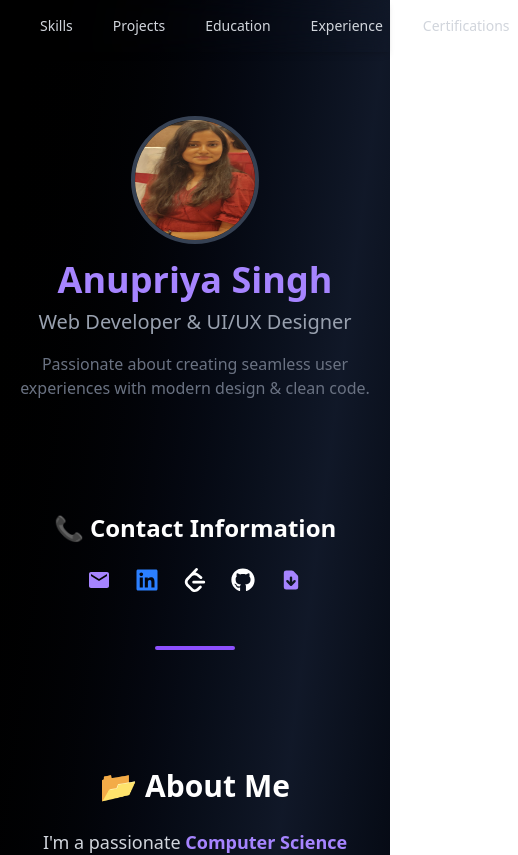
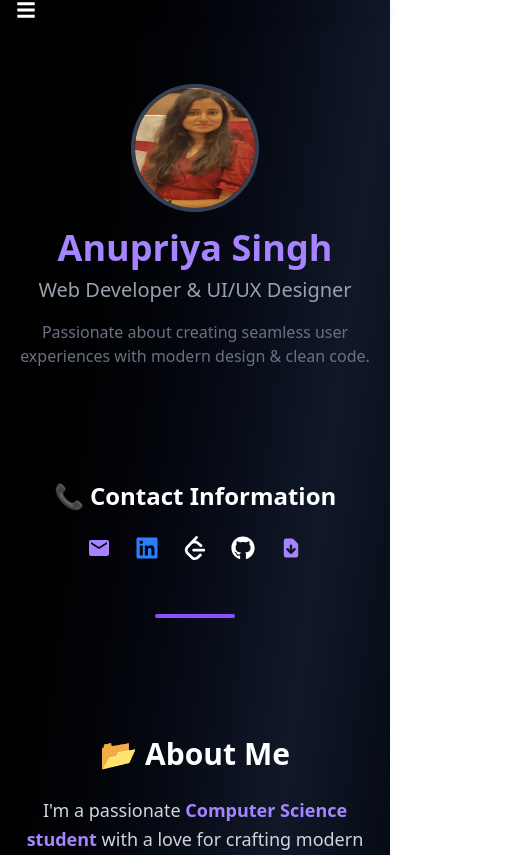
Before and after one commit to anupriya2004/Portfolio, a React (Vite) app: page / in a window 390 px wide. Shown: the top 855 px of the page, 518 px wide, since content can reach past the window. Built offline with nearby package versions, Linux system fonts and the light colour scheme.

Commit message:
made the navbar responsive

```diff
--- a/src/components/Navbar.jsx
+++ b/src/components/Navbar.jsx
@@ -1,4 +1,5 @@
 import React, { useState, useEffect } from "react";
+import { FaBars, FaTimes } from "react-icons/fa";
 
 const sections = [
   { name: "Home", id: "home" },
@@ -12,6 +13,7 @@ const sections = [
 
 export default function Navbar() {
   const [active, setActive] = useState("home");
+  const [isOpen, setIsOpen] = useState(false);
 
   useEffect(() => {
     const handleScroll = () => {
@@ -25,9 +27,14 @@ export default function Navbar() {
     return () => window.removeEventListener("scroll", handleScroll);
   }, []);
 
+  const toggleMenu = () => setIsOpen(!isOpen);
+  const closeMenu = () => setIsOpen(false);
+
   return (
     <nav className="sticky top-0 z-50 bg-transparent backdrop-blur-md shadow-md">
-      <ul className="flex justify-center gap-6 p-4 text-sm md:text-base text-gray-300">
+      <div className="max-w-6xl mx-auto px-4 flex flex-col items-center">
+        {/* Desktop Nav */}
+        <ul className="hidden md:flex gap-6 text-sm md:text-base text-gray-300 justify-center mt-5 mb-5">
           {sections.map((sec) => (
             <li key={sec.id}>
               <a
@@ -43,6 +50,38 @@ export default function Navbar() {
             </li>
           ))}
         </ul>
+
+        {/* Mobile Toggle Button */}
+        <div className="md:hidden flex left w-full ">
+          <button
+            className="text-white text-xl focus:outline-none cursor-pointer hover:text-violet-400"
+            onClick={toggleMenu}
+          >
+            {isOpen ? <FaTimes /> : <FaBars />}
+          </button>
+        </div>
+
+        {/* Mobile Menu */}
+        {isOpen && (
+          <ul className="flex flex-col md:hidden gap-4 text-gray-300 bg-black bg-opacity-80 backdrop-blur-sm rounded-md p-4 mt-2 w-full items-center">
+            {sections.map((sec) => (
+              <li key={sec.id}>
+                <a
+                  href={`#${sec.id}`}
+                  onClick={closeMenu}
+                  className={`block text-center transition-all px-2 py-1 rounded ${
+                    active === sec.id
+                      ? "text-violet-400 border-b border-violet-400"
+                      : "hover:text-white"
+                  }`}
+                >
+                  {sec.name}
+                </a>
+              </li>
+            ))}
+          </ul>
+        )}
+      </div>
     </nav>
   );
 }
```
Lines whose indentation alone changed are shown as unchanged.
